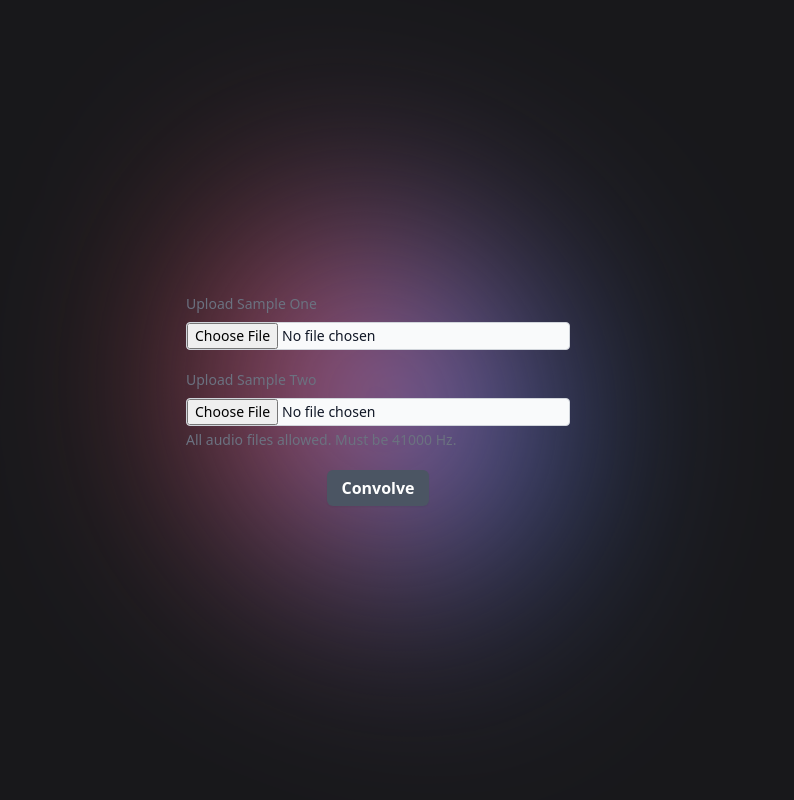
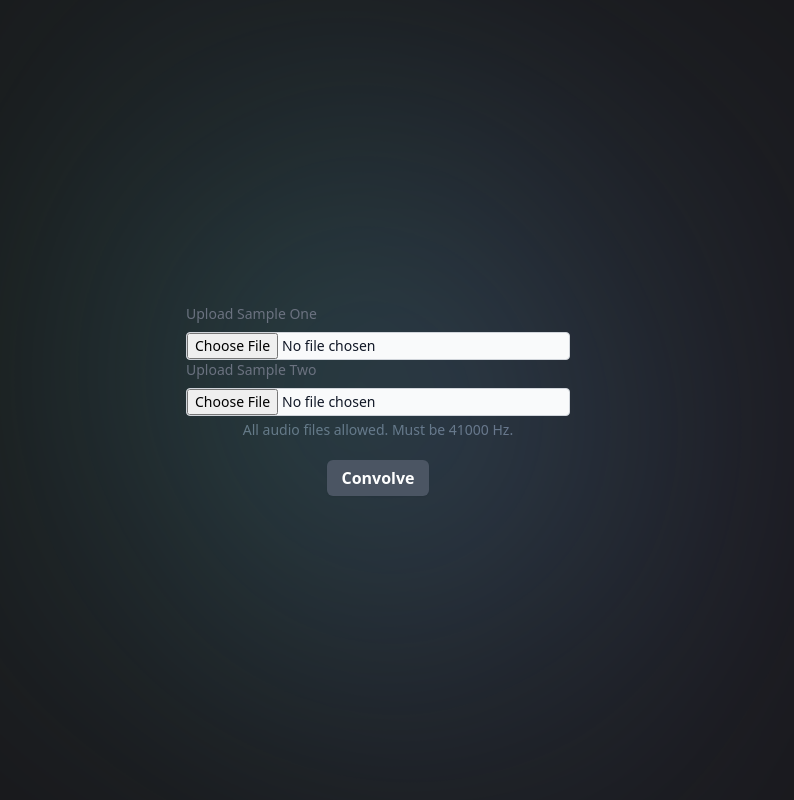
Before and after one commit to mateopresacastro/convolve.me, a React (Vite) app: page / in a window 1280 px wide. Shown: the whole page, without its empty margins (262-1056 px from the left). Built offline with nearby package versions, Linux system fonts and the light colour scheme.

Commit message:
Clean main

```diff
--- a/src/App.tsx
+++ b/src/App.tsx
@@ -1,6 +1,4 @@
 import Main from './components/Main';
-
-const blob = document.getElementById('blob');
 
 function App() {
   return (
--- a/src/components/Blob.tsx
+++ b/src/components/Blob.tsx
@@ -21,7 +21,7 @@ const Blob = () => {
 
   return (
     <div
-      className="absolute z-0 aspect-square h-72 animate-rotate rounded-full bg-gradient-to-r from-blue-500 to-red-500 blur-4xl filter"
+      className="absolute z-0 aspect-square h-72 animate-rotate rounded-full bg-gradient-to-r from-violet-500 to-green-500 blur-4xl filter"
       ref={myRef}
     ></div>
   );
--- /dev/null
+++ b/src/components/ConvolveButton.tsx
@@ -0,0 +1,13 @@
+const ConvolveButton = ({ handleConvolve }: { handleConvolve: () => void }) => {
+  return (
+    <button
+      onClick={handleConvolve}
+      type="submit"
+      className="z-20 rounded-md bg-gray-600 px-3.5 py-1.5 text-base font-semibold text-white shadow-sm transition duration-500 ease-in-out hover:bg-zinc-300"
+    >
+      Convolve
+    </button>
+  );
+};
+
+export default ConvolveButton;
--- /dev/null
+++ b/src/components/FileInput.tsx
@@ -0,0 +1,23 @@
+import { FileInputProps } from '../types/types';
+
+const FileInput = ({ handleSampleChange, label, id }: FileInputProps) => {
+  return (
+    <section className="z-20">
+      <label
+        className="mb-2 block text-sm font-medium text-gray-500"
+        htmlFor="file_input"
+      >
+        {label}
+      </label>
+      <input
+        className="block w-96 cursor-pointer rounded border border-gray-300 bg-gray-50 text-sm text-gray-900 focus:outline-none dark:border-gray-600 dark:bg-gray-700 dark:text-gray-400 dark:placeholder-gray-400"
+        id={id}
+        type="file"
+        accept="audio/*"
+        onChange={handleSampleChange}
+      />
+    </section>
+  );
+};
+
+export default FileInput;
--- a/src/components/Main.tsx
+++ b/src/components/Main.tsx
@@ -1,7 +1,10 @@
 import { ChangeEvent, useState } from 'react';
 import Blob from './Blob';
-
+import FileInput from './FileInput';
+import ConvolveButton from './ConvolveButton';
+import { fileInputData } from '../fileInputData';
 const Main = () => {
+  // set default values for the audio buffers that will hold the samples
   const [audioBuffers, setAudioBuffers] = useState({
     firstSample: new AudioBuffer({
       length: 1,
@@ -15,10 +18,21 @@ const Main = () => {
     }),
   });
 
+  // create audio context and utilities
   const [ctx] = useState(new AudioContext());
   const compressor = new DynamicsCompressorNode(ctx, { ratio: 20 });
   const gain = new GainNode(ctx, { gain: 0.5 });
   const out = ctx.destination;
+
+  const handleSampleChange = async (e: ChangeEvent<HTMLInputElement>) => {
+    if (e.target.files === null) return;
+    const sample = e.target.files[0];
+    const decodedAudio = await getAudioBufferFromFile(sample);
+    setAudioBuffers((audioBuffers) => ({
+      ...audioBuffers,
+      [e.target.id]: decodedAudio,
+    }));
+  };
 
   const getAudioBufferFromFile = async (sample: File) => {
     const sampleUrl = URL.createObjectURL(sample);
@@ -27,32 +41,13 @@ const Main = () => {
     return ctx.decodeAudioData(buffer);
   };
 
-  const handleSampleChange1 = async (e: ChangeEvent<HTMLInputElement>) => {
-    if (e.target.files === null) return;
-    const sample = e.target.files[0];
-    const decodedAudio = await getAudioBufferFromFile(sample);
-    setAudioBuffers((audioBuffers) => ({
-      ...audioBuffers,
-      firstSample: decodedAudio,
-    }));
-  };
-
-  const handleSampleChange2 = async (e: ChangeEvent<HTMLInputElement>) => {
-    if (e.target.files === null) return;
-    const sample = e.target.files[0];
-    const decodedAudio = await getAudioBufferFromFile(sample);
-    setAudioBuffers((audioBuffers) => ({
-      ...audioBuffers,
-      secondSample: decodedAudio,
-    }));
-  };
-
   const handleConvolve = () => {
+    const { firstSample, secondSample } = audioBuffers;
     const firstSampleSourceNode = new AudioBufferSourceNode(ctx, {
-      buffer: audioBuffers.firstSample,
+      buffer: firstSample,
     });
     const convolverNode = new ConvolverNode(ctx, {
-      buffer: audioBuffers.secondSample,
+      buffer: secondSample,
     });
 
     firstSampleSourceNode
@@ -66,47 +61,18 @@ const Main = () => {
   return (
     <main className="flex h-full flex-col items-center justify-center bg-zinc-900">
       <Blob />
-      <section className="z-20">
-        <label
-          className="mb-2 block text-sm font-medium text-gray-500"
-          htmlFor="file_input"
-        >
-          Upload Sample One
-        </label>
-        <input
-          className="block w-96 cursor-pointer rounded border border-gray-300 bg-gray-50 text-sm text-gray-900 focus:outline-none dark:border-gray-600 dark:bg-gray-700 dark:text-gray-400 dark:placeholder-gray-400"
-          aria-describedby="file_input_help"
-          id="file_input"
-          type="file"
-          accept="audio/*"
-          onChange={handleSampleChange1}
+      {fileInputData.map((data) => (
+        <FileInput
+          handleSampleChange={handleSampleChange}
+          label={data.label}
+          id={data.id}
+          key={data.id}
         />
-      </section>
-      <section className="z-20">
-        <label
-          className="mb-2 mt-5 block text-sm font-medium text-gray-500 "
-          htmlFor="file_input"
-        >
-          Upload Sample Two
-        </label>
-        <input
-          className="block w-96 cursor-pointer rounded border border-gray-300 bg-gray-50 text-sm text-gray-900 focus:outline-none dark:border-gray-600 dark:bg-gray-700 dark:text-gray-400 dark:placeholder-gray-400"
-          aria-describedby="file_input_help"
-          id="file_input"
-          type="file"
-          accept="audio/*"
-          onChange={handleSampleChange2}
-        />
-        <p className="mt-1 mb-5 text-sm text-gray-500" id="file_input_help">
-          All audio files allowed. Must be 41000 Hz.
-        </p>
-      </section>
-      <button
-        onClick={handleConvolve}
-        className="z-20 rounded-md bg-gray-600 px-3.5 py-1.5 text-base font-semibold text-white shadow-sm hover:bg-gray-100"
-      >
-        Convolve
-      </button>
+      ))}
+      <p className="mt-1 mb-5 text-sm text-gray-500">
+        All audio files allowed. Must be 41000 Hz.
+      </p>
+      <ConvolveButton handleConvolve={handleConvolve} />
     </main>
   );
 };
--- /dev/null
+++ b/src/fileInputData.ts
@@ -0,0 +1,12 @@
+const fileInputData = [
+  {
+    label: 'Upload Sample One',
+    id: 'firstSample' as 'firstSample',
+  },
+  {
+    label: 'Upload Sample Two',
+    id: 'secondSample' as 'secondSample',
+  },
+];
+
+export { fileInputData };
--- /dev/null
+++ b/src/types/types.ts
@@ -0,0 +1,5 @@
+export interface FileInputProps {
+  handleSampleChange: (e: React.ChangeEvent<HTMLInputElement>) => Promise<void>;
+  label: string;
+  id: 'firstSample' | 'secondSample';
+}
--- a/tailwind.config.cjs
+++ b/tailwind.config.cjs
@@ -14,7 +14,7 @@ module.exports = {
         },
       },
       blur: {
-        '4xl': '90px',
+        '4xl': '150px',
       },
     },
   },
```
